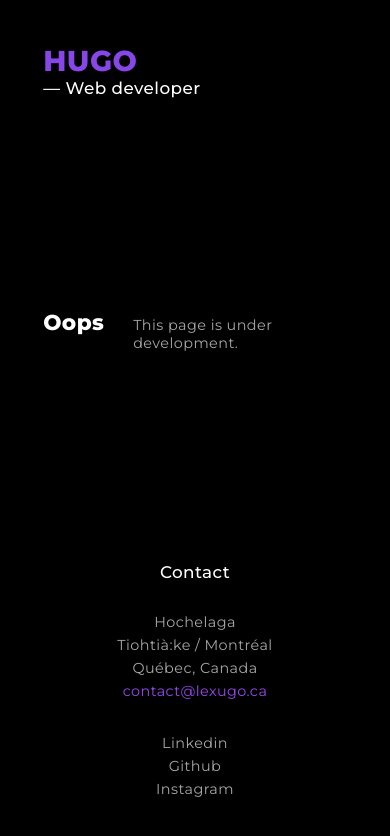
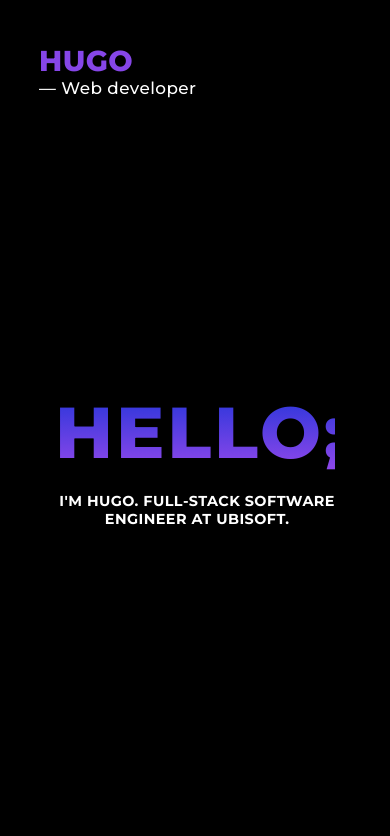
Before and after one commit to lexugo/portfolio, a Next.js app: page / in a window 390 px wide. Shown: the top 836 px of the page. Built offline with nearby package versions, Linux system fonts and the light colour scheme.

Commit message:
Phoebe Green · IDK
- Add greeting message to home page
- Hide contact information on mobile

```diff
--- a/package.json
+++ b/package.json
@@ -1,6 +1,6 @@
 {
   "name": "lexugo",
-  "version": "0.4.2",
+  "version": "0.5.0",
   "author": "Hugo Laquerre",
   "private": true,
   "scripts": {
--- a/pages/index.js
+++ b/pages/index.js
@@ -1,7 +1,14 @@
 import Error from "pages/_error"
 
 function Welcome() {
-    return <Error title="This page is under development." />
+    return (
+        <main className="welcome">
+            <div className="greeting">
+                <h1>Hello;</h1>
+                <h2>I'm Hugo. Full-Stack software engineer at Ubisoft.</h2>
+            </div>
+        </main>
+    )
 }
 
 export default Welcome
--- a/styles/global.sass
+++ b/styles/global.sass
@@ -76,15 +76,13 @@ body // root
             margin-right: .3em
 
 .contact
-    display: flex
-    flex-direction: column
-    gap: 2em
-
-    text-align: center
+    display: none
 
     +tablet
+        display: flex
         flex-direction: row
         text-align: left
+        gap: 2.5em
 
     h3
         font-weight: 500
@@ -107,3 +105,36 @@ a
 
     &:hover
         color: white
+
+.welcome
+    // text-align: center
+    display: flex
+    flex-direction: column
+    justify-content: center
+    align-items: center
+    font-size: 1em
+    text-transform: uppercase
+    text-align: center
+
+    min-height: 70vh
+    .greeting
+        max-width: 80vw
+
+    h1
+        font-size: 5em
+        letter-spacing: .04em
+        margin: 1rem
+        font-weight: 800
+        background: -webkit-linear-gradient($blue, $purple)
+        -webkit-background-clip: text
+        -webkit-text-fill-color: transparent
+
+        +tablet
+            font-size: 8em
+
+    h2
+        padding-left: .3em
+        font-size: 1em
+
+        +tablet
+            font-size: 1.1em
```
Also changed, not shown: 1 other file (tests, documents, lock files or other folders).
